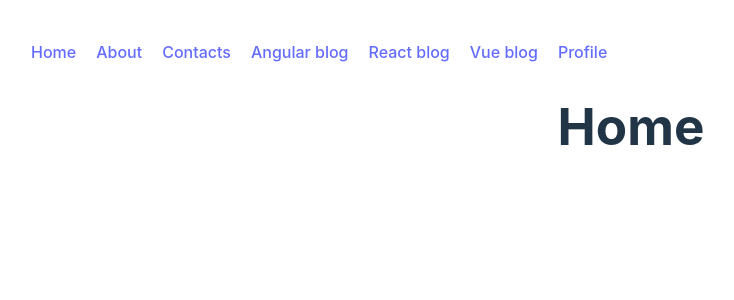
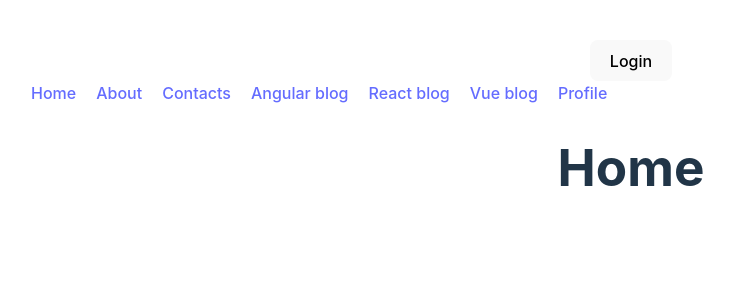
Before and after one commit to Hojiakbardevs/mohirdev, a React (Vite) app in the folder week8/: page / in a window 1280 px wide. Shown: the top 300 px of the page, without its empty margins (9-743 px from the left). Built offline with nearby package versions, Linux system fonts and the light colour scheme.

Commit message:
prtoection adguard bilan ishlash

```diff
--- a/week8/src/App.tsx
+++ b/week8/src/App.tsx
@@ -8,16 +8,32 @@ import Contacts from './Pages/Contacts'
 import RootLayout from './components/RootLayout'
 import Blog from './blog/Blog'
 import Profile from './profile/Profile'
+import { useState } from 'react'
+import { Iuser } from './shared/interface/user.interface'
+import Protected from './guards/Protected'
 function App() {
+
+  const [user, setUser] = useState<Iuser | null>(null)
+
+  const handlerLogin = () => {
+    setUser({id:1, name:"Abdulhakimov Hojiakbar", email:"abdulhakimovhojiakbar@gmail.com"})
+  }
+  const handlerLogout = () => {
+    setUser(null)
+  }
+
   return (
     <BrowserRouter>
+    {user ? <button onClick={handlerLogout}>Logout</button> : <button onClick={handlerLogin}>Login</button>}
     <Routes>
       <Route path="/" element={<RootLayout />}>
         <Route index element={<Home />} />
         <Route path="about" element={<About />} />
         <Route path="contacts" element={<Contacts />} />
         <Route path="*" element={<NotPages />} />
-        <Route path="blog/:slag" element={<Blog />} />
+        <Route path="blog/:slag" element={<Protected user={user}>
+          <Blog />
+        </Protected>} />
         <Route path="profile" element={<Profile />}>
           <Route index element={<h1>Please select options</h1>} />
           <Route path='details' element={<h1>Details</h1>} />
--- /dev/null
+++ b/week8/src/guards/Protected.tsx
@@ -0,0 +1,18 @@
+import React from 'react'
+import { Navigate } from 'react-router-dom'
+
+import { Iuser } from '../shared/interface/user.interface'
+
+interface IProps {
+    user:Iuser | null
+    children: React.ReactNode
+}
+
+const Protected = ({ user, children }: IProps) => {
+    if (!user) {
+        return <Navigate to="/" replace />
+    }
+    return children
+}
+
+export default Protected
--- /dev/null
+++ b/week8/src/shared/interface/user.interface.ts
@@ -0,0 +1,5 @@
+export interface Iuser {
+    id:number,
+    name:string,
+    email:string
+}
```
